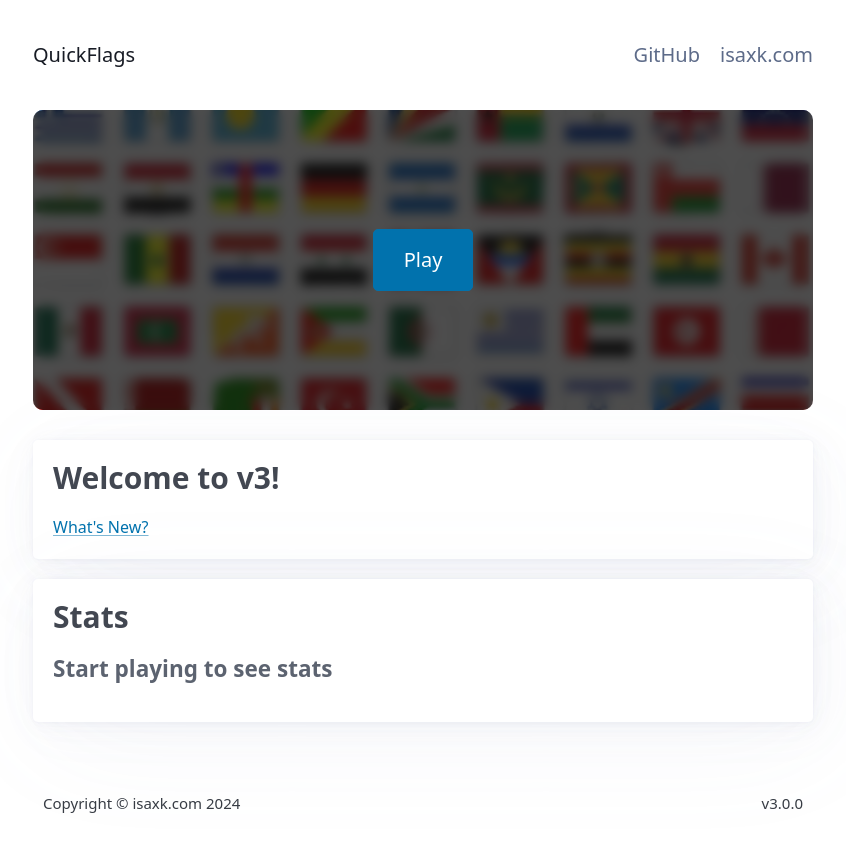
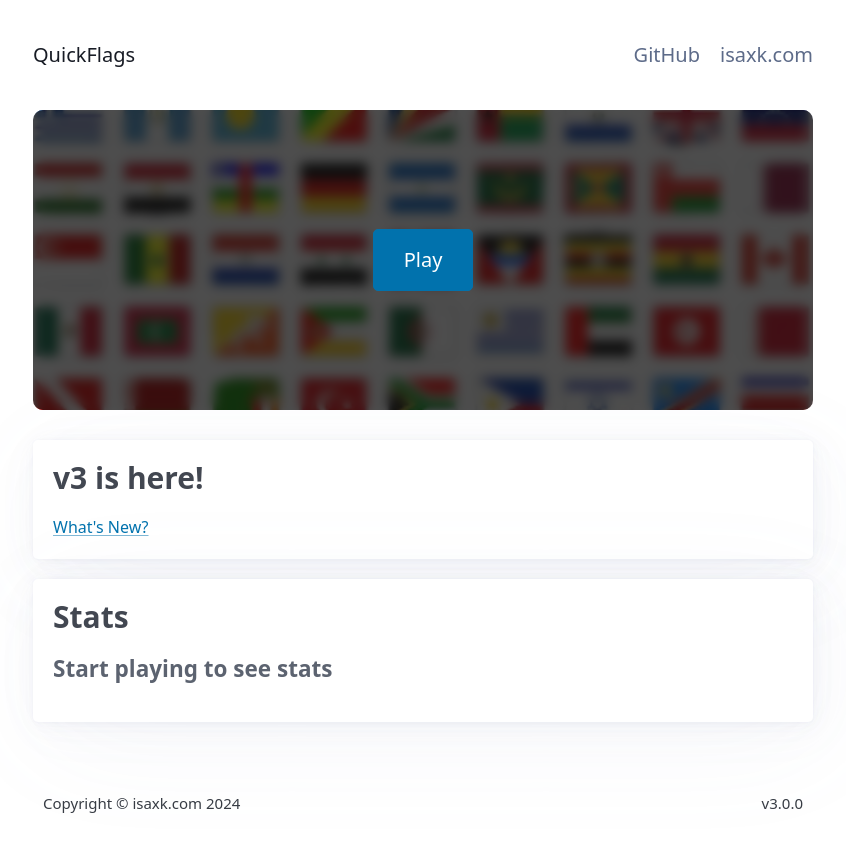
Before and after one commit to isaxk/quickflags, a SvelteKit app: page / in a window 1280 px wide. Shown: the top 852 px of the page, without its empty margins (217-1063 px from the left). Built offline with nearby package versions, Linux system fonts and the light colour scheme; a web font is replaced by a local one.

Commit message:
fix header

```diff
--- a/src/lib/components/Header.svelte
+++ b/src/lib/components/Header.svelte
@@ -36,7 +36,7 @@
 			<ul>
 				{#if $page.url.pathname !== "/play"}
 					<li><a href="https://github.com/isaxk/quickflags" class="secondary">GitHub</a></li>
-					<li><a href="https:/www.isaxk.com" class="secondary">isaxk.com</a></li>
+					<li><a href="https://www.isaxk.com" class="secondary">isaxk.com</a></li>
 					<!-- <li><details class="dropdown">
 						<summary class="outline secondary">
 						  <img src="https://lh3.googleusercontent.com/a/AAcHTtePeQf3jhyP4H4oocJBbzTfKfkqnx1XVJKLqAcPtuWYoVM=s96-c"/>
--- a/src/routes/+page.svelte
+++ b/src/routes/+page.svelte
@@ -19,7 +19,7 @@
 </FlagBackground>
 
 <article class="news">
-	<h3>Welcome to v3!</h3>
+	<h3>v3 is here!</h3>
 	<a href="/info/v3">What's New?</a>
 
 </article>
```
